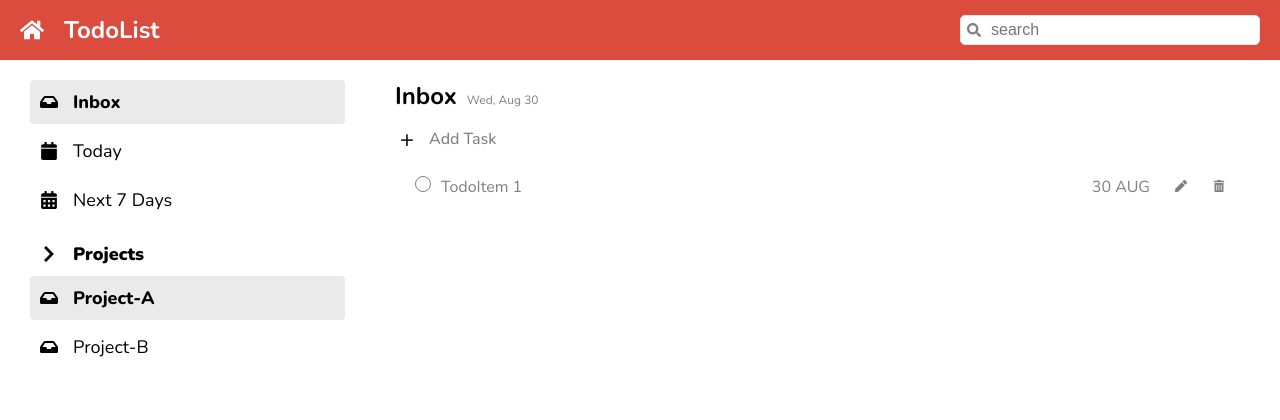
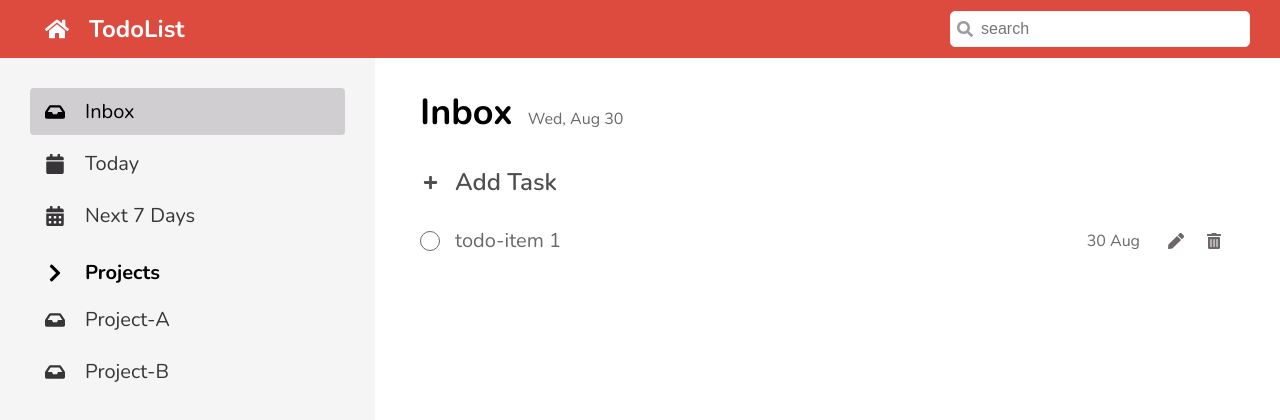
Before and after one commit to pavitpim40/cc15-todollst-ppimchan, a React (Create React App) app: page / in a window 1280 px wide. Shown: the top 420 px of the page. Built offline with nearby package versions, Linux system fonts and the light colour scheme.

Commit message:
css:improve and fixing

```diff
--- a/src/app/App.jsx
+++ b/src/app/App.jsx
@@ -18,7 +18,7 @@ function App() {
   ];
 
   const projectLists = [
-    { id: 4, text: 'Project-A', icon: <FaInbox />, active: true },
+    { id: 4, text: 'Project-A', icon: <FaInbox />, active: false },
     { id: 5, text: 'Project-B', icon: <FaInbox />, active: false },
   ];
 
--- a/src/app/App.scss
+++ b/src/app/App.scss
@@ -22,8 +22,8 @@
   display: flex;
   flex-direction: column;
   gap: 10px;
-  padding: 20px 30px;
-  // background-color: wheat;
+  padding: 30px;
+  background-color: $grey-50;
   height: calc(100vh - $header-height);
 }
 
@@ -35,11 +35,11 @@
   &__item {
     display: flex;
     align-items: center;
-    gap: 15px;
-    font-size: 1.8rem;
-    padding: 10px;
+    gap: 20px;
+    font-size: $text-xl;
+    padding: 10px 15px;
     border-radius: 4px;
-    font-weight: 900;
+    font-weight: 700;
 
     // MODIFIER
     &__icon {
@@ -59,6 +59,6 @@
 .todo__container {
   display: flex;
   flex-direction: column;
-  gap: 15px;
-  padding: 20px;
+  gap: 5px;
+  padding: 30px;
 }
--- a/src/components/Header.scss
+++ b/src/components/Header.scss
@@ -7,11 +7,12 @@
 
   background-color: $primary;
   height: $header-height;
-  padding: 5px 20px;
+  padding: 5px 30px;
 
   &__logo {
-    font-size: 2.4rem;
+    font-size: $text-2xl;
     color: $white;
+    padding-left: 15px;
     display: flex;
     cursor: pointer;
   }
@@ -21,7 +22,7 @@
     color: $white;
 
     & > h1 {
-      font-size: 2.4rem;
+      font-size: $text-2xl;
     }
   }
 
--- a/src/components/ListItem.scss
+++ b/src/components/ListItem.scss
@@ -5,30 +5,36 @@
   display: flex;
   flex-direction: column;
   gap: 5px;
+  color: $grey-800;
 
   // Element
   &__item {
     display: flex;
     align-items: center;
-    gap: 15px;
-    font-size: 1.8rem;
-    padding: 10px;
+
+    gap: 20px;
+    font-size: $text-xl;
+    padding: 10px 15px;
     border-radius: 4px;
     cursor: pointer;
     font-weight: 400;
+    transition-duration: 0.5s;
 
     &:hover {
-      background-color: $grey-light;
+      // background-color: $primary;
+      // color: $white;
+      background-color: $grey-200;
     }
 
     // Modifier
     &__text {
+      // display: inline;
       font-weight: inherit;
     }
   }
 }
 
 .active {
-  font-weight: 800;
-  background-color: $grey-light;
+  background-color: $grey-200;
+  color: black;
 }
--- a/src/components/Search.scss
+++ b/src/components/Search.scss
@@ -9,18 +9,18 @@
     top: 50%;
     transform: translateY(-50%);
 
-    font-size: 1.4rem;
-    color: $grey-dark;
+    font-size: $text-base;
+    color: $grey-400;
     display: flex;
   }
 
   &__input {
     width: 100%;
-    padding: 5px;
+    padding: 8px;
     padding-left: 30px;
     border-radius: 5px;
-    border: 1px solid $grey-light;
-    font-size: 1.6rem;
+    border: 1px solid $grey-50;
+    font-size: $text-base;
     outline: none;
   }
 }
--- a/src/components/Todo/TodoCreate.jsx
+++ b/src/components/Todo/TodoCreate.jsx
@@ -1,9 +1,11 @@
 import styles from './TodoCreate.module.scss';
-
+import { FaPlus } from 'react-icons/fa';
 function TodoCreate() {
   return (
     <div className={styles.todo__create}>
-      <span className={styles.todo__create__button}>+</span>
+      <div className={styles.todo__create__button}>
+        <FaPlus />
+      </div>
       <h3 className={styles.todo__create__text}>Add Task</h3>
     </div>
   );
--- a/src/components/Todo/TodoCreate.module.scss
+++ b/src/components/Todo/TodoCreate.module.scss
@@ -2,10 +2,11 @@
 
 .todo__create {
   display: flex;
-  gap: 10px;
+  gap: 15px;
   align-items: center;
   cursor: pointer;
-
+  padding: $todo-content-padding;
+  color: $grey-700;
   &:hover {
     & .todo__create__button {
       background-color: $primary;
@@ -18,22 +19,24 @@
   }
 
   &__button {
-    font-size: 2.4rem;
-    width: 2.4rem;
-    height: 2.4rem;
+    width: $circle;
+    height: $circle;
     border-radius: 50%;
+    transition: all 0.1s;
+    display: flex;
+    justify-content: center;
+    align-items: center;
+    font-size: $circle * 0.75;
 
     // ทำให้ปุ่มอยู่กลาง
-    display: flex;
-    align-items: center;
-    justify-content: center;
-    line-height: 2.2rem;
+    // display: inline-block;
+    // vertical-align: middle;
+    // text-align: center;
   }
 
   &__text {
-    color: $grey-dark;
-    font-weight: 500;
-    font-size: 1.6rem;
+    font-weight: 600;
+    font-size: $text-2xl;
     line-height: 1.2rem;
   }
 }
--- a/src/components/Todo/TodoHeader.module.scss
+++ b/src/components/Todo/TodoHeader.module.scss
@@ -2,15 +2,17 @@
 
 .header {
   display: flex;
-  gap: 10px;
+  gap: 15px;
   align-items: baseline;
+  padding: $todo-content-padding;
+  padding-top: 0;
 
   &__text {
-    font-size: 2.4rem;
+    font-size: $text-4xl;
   }
 
   &__date {
-    font-size: 1.2rem;
-    color: $grey-dark;
+    font-size: $text-base;
+    color: $grey-600;
   }
 }
--- a/src/components/Todo/TodoLists.jsx
+++ b/src/components/Todo/TodoLists.jsx
@@ -6,14 +6,14 @@ function TodoLists() {
     <ul className={styles.todo__lists}>
       <li className={styles.todo}>
         <span className={styles.todo__checkbox}>{/* <FaRegCircle /> */}</span>
-        <p className={styles.todo__task}>TodoItem 1 </p>
-        <span className={styles.todo__date}>30 AUG</span>
+        <p className={styles.todo__task}>todo-item 1 </p>
+        <span className={styles.todo__date}>30 Aug</span>
         <div className={styles.todo__action}>
-          <span className={styles.todo__edit}>
-            <FaPen />
+          <span>
+            <FaPen className={styles.todo__edit} />
           </span>
-          <span className={styles.todo__delete}>
-            <FaTrashAlt />
+          <span>
+            <FaTrashAlt className={styles.todo__delete} />
           </span>
         </div>
       </li>
--- a/src/components/Todo/TodoLists.module.scss
+++ b/src/components/Todo/TodoLists.module.scss
@@ -1,32 +1,36 @@
 @import '../../index.scss';
 
+.todo__lists {
+  // padding: $todo-content-padding;
+}
 .todo {
   display: flex;
-  gap: 10px;
-  padding: 10px 20px;
-  align-items: baseline;
+  gap: 15px;
+  align-items: center;
   cursor: pointer;
-  border-radius: 4px;
-  font-size: 1.6rem;
-  color: $grey-dark;
+  border-radius: 10px;
+  font-size: $font-base;
+  color: $grey-600;
+  padding: $todo-content-padding;
+  transition-duration: 0.1s;
 
   &:hover {
-    background-color: $grey-light;
+    background-color: $grey-100;
   }
 
   &__checkbox {
-    color: $grey-dark;
-    height: 16px;
-    width: 16px;
+    // color: $grey-dark;
+    height: $circle;
+    width: $circle;
     display: block;
-    border: 1px solid $grey-dark;
-    border-radius: 16px;
+    border: 1px solid currentColor;
+    border-radius: 50%;
     text-align: center;
-    line-height: 16px;
   }
 
   &__task {
     flex: 1;
+    font-size: $text-xl;
   }
 
   &__date {
@@ -37,6 +41,11 @@
     display: flex;
     gap: 10px;
     justify-content: space-evenly;
-    font-size: 1.2rem;
+    font-size: $text-base;
+  }
+
+  &__edit,
+  &__delete {
+    display: block;
   }
 }
--- a/src/index.scss
+++ b/src/index.scss
@@ -2,12 +2,41 @@
 @import url('https://fonts.googleapis.com/css2?family=Nunito:wght@200;300;400;500;600;700;800;900&family=Source+Sans+Pro:wght@400;600;700&display=swap');
 
 // CSS-Variable
-$primary: #db4c3f;
+$primary-light: #e26b61;
+$primary: #dc4b3e;
 $grey-light: #eaeaea;
+$grey: #a4a1a1;
 $grey-dark: #808080;
+
+$grey-50: #f5f5f5;
+$grey-100: #e9e8e9;
+$grey-200: #d0ced0;
+$grey-300: #b7b4b7;
+$grey-400: #9e9a9e;
+$grey-500: #858085;
+$grey-600: #6b676b;
+$grey-700: #514e51;
+$grey-800: #373537;
+$grey-900: #1d1c1d;
+$grey-950: #100f10;
+
 $white: #fff;
-$header-height: 60px;
+$header-height: 58px;
 $sidebar-width: 375px;
+$todo-content-padding: 15px;
+$circle: 20px;
+$font-base: 1.6rem;
+$font-xl: 20px;
+
+$text-sx: 1.2rem;
+$text-sm: 1.4rem;
+$text-base: 1.6rem;
+$text-lg: 1.8rem;
+$text-xl: 2rem;
+$text-2xl: 2.4rem;
+$text-3xl: 3rem;
+$text-4xl: 3.6rem;
+$text-5xl: 4rem;
 
 // GLOBAL RESET
 *,
@@ -19,7 +48,7 @@ $sidebar-width: 375px;
 }
 
 html {
-  font-size: 62.5%; /*equal font-size : 10px*/
+  font-size: 10px; /*equal font-size : 10px*/
 }
 
 body {
```
